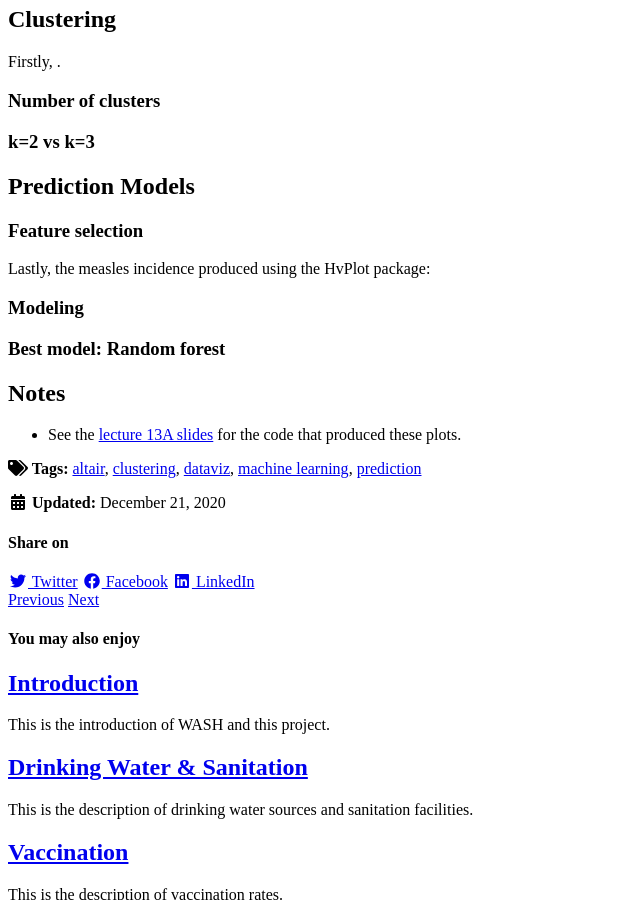
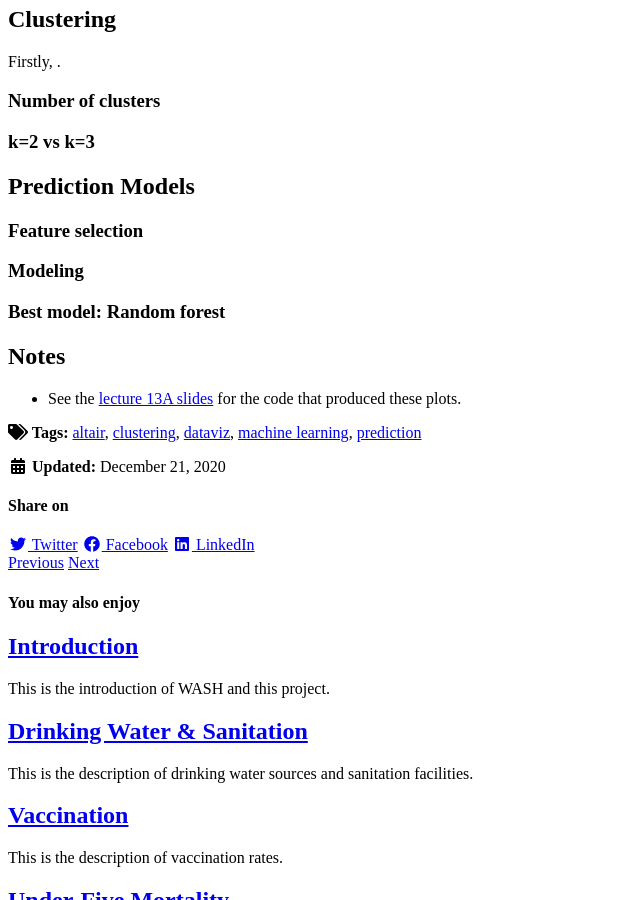
Before and after one commit to RoujiaChen/jiayi_roujia_FP, a Jekyll site: the page built from _posts/2020-12-21-a-machine-learning.md, in a window 1280 px wide and 900 px high, scrolled down 480 px. Shown: the whole window, without its empty margins (0-640 px from the left). Built offline with Jekyll 4.4.1, drawn with Linux system fonts in a browser that asks for light colours; cached includes are drawn as plain includes; nearby versions of some CDN libraries.

Commit message:
Update 2020-12-21-a-machine-learning.md

```diff
--- a/_posts/2020-12-21-a-machine-learning.md
+++ b/_posts/2020-12-21-a-machine-learning.md
@@ -30,8 +30,6 @@ Firstly, .
 
 ### Feature selection
 
-Lastly, the measles incidence produced using the HvPlot package:
-
 
 ### Modeling
 
```
